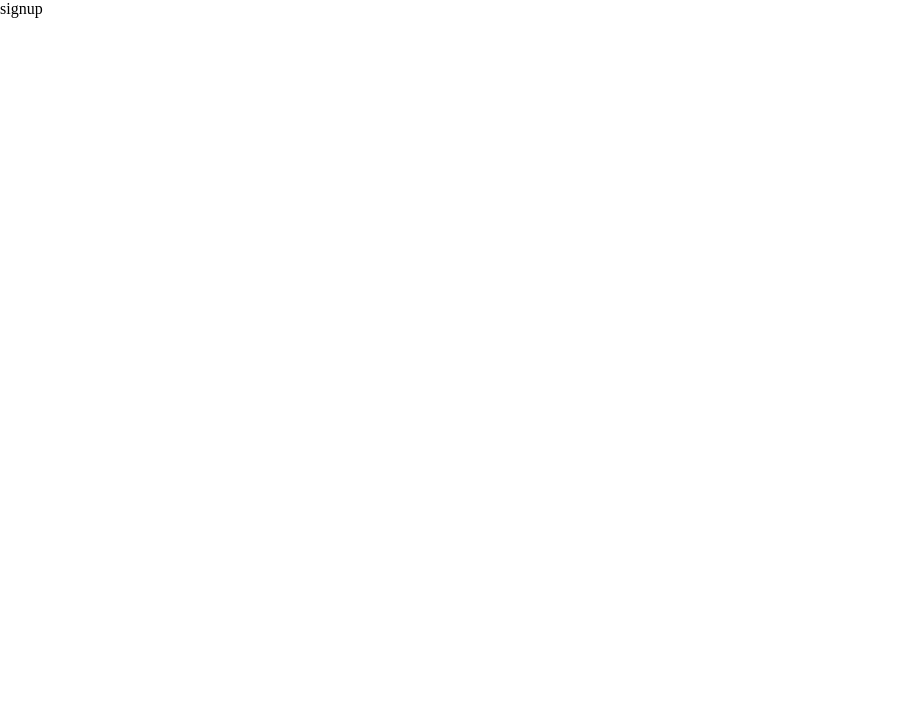
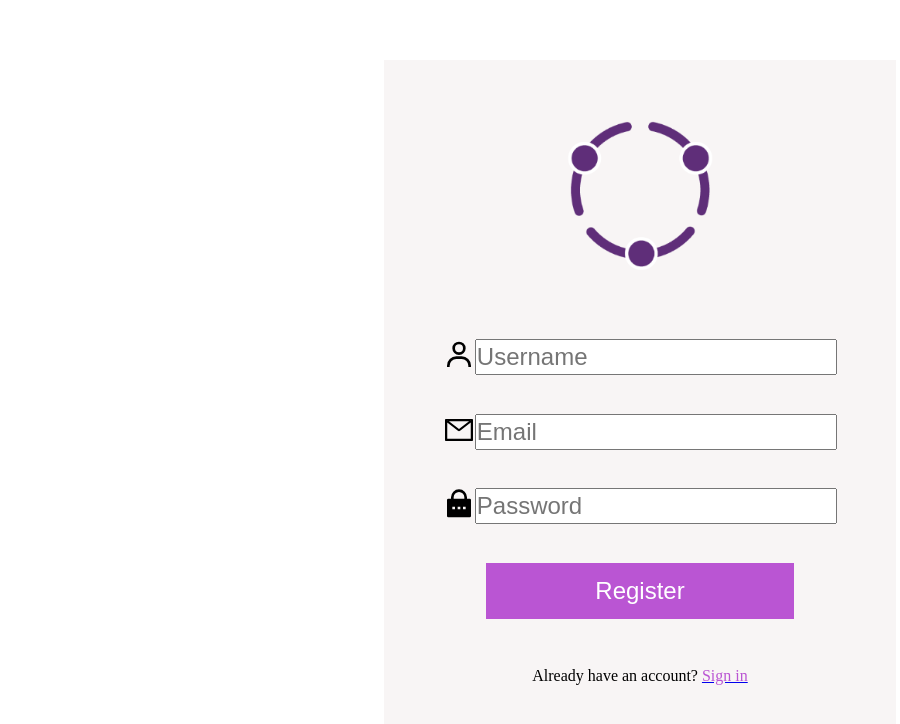
Before and after one commit to apcscap/allyup, a React (Create React App) app in the folder frontend-allyup/: page /signup in a window 1280 px wide. Shown: the top 724 px of the page, without its empty margins (0-900 px from the left). Built offline with nearby package versions, Linux system fonts and the light colour scheme.

Commit message:
registeration done

```diff
--- a/frontend-allyup/src/Components/Login/LoginPage.css
+++ b/frontend-allyup/src/Components/Login/LoginPage.css
@@ -1,6 +1,6 @@
 .login-container {
     width: 40vw;
-    height: 80vh;
+    height: 90vh;
     background-color: #F8F5F5;
     margin: 7.5vh auto;
 }
--- a/frontend-allyup/src/Components/Login/LoginPage.js
+++ b/frontend-allyup/src/Components/Login/LoginPage.js
@@ -21,7 +21,7 @@ export default function LoginPage() {
                     <input type="password" placeholder="Password" className="user-input"></input>
                 </div>
 
-                <input type="submit" className="submit-button"></input>
+                <input type="submit" className="submit-button" value="Sign In"></input>
 
                 <span id="footer">
                     Don't have an account?&nbsp;
--- a/frontend-allyup/src/Components/Signup/SignupPage.js
+++ b/frontend-allyup/src/Components/Signup/SignupPage.js
@@ -1,9 +1,39 @@
 import React from 'react'
+import logo from '../imgs/logo.png'
+import { BiUser } from 'react-icons/bi'
+import { RiLockPasswordFill } from 'react-icons/ri'
+import { Link } from "react-router-dom";
+import { AiOutlineMail } from 'react-icons/ai'
 
 export default function SignupPage() {
     return (
-        <div>
-            signup
+        <div className="login-container">
+            <img src={logo} alt="AllyUp logo" id="login-logo"></img>
+
+            <form>
+                <div className="input-container">
+                    <BiUser id="user"></BiUser>
+                    <input type="text" placeholder='Username' className="user-input"></input>
+                </div>
+
+                <div className="input-container">
+                    <AiOutlineMail id="lock"></AiOutlineMail>
+                    <input type="email" placeholder="Email" className="user-input"></input>
+                </div>
+
+                <div className="input-container">
+                    <RiLockPasswordFill id="lock"></RiLockPasswordFill>
+                    <input type="password" placeholder="Password" className="user-input"></input>
+                </div>
+
+                <input type="submit" className="submit-button" value="Register"></input>
+
+                <span id="footer">
+                    Already have an account?&nbsp;
+                    <Link to='/login'><p className="highlight">Sign in</p></Link>
+                </span>
+            </form>
+
         </div>
     )
 }
```
